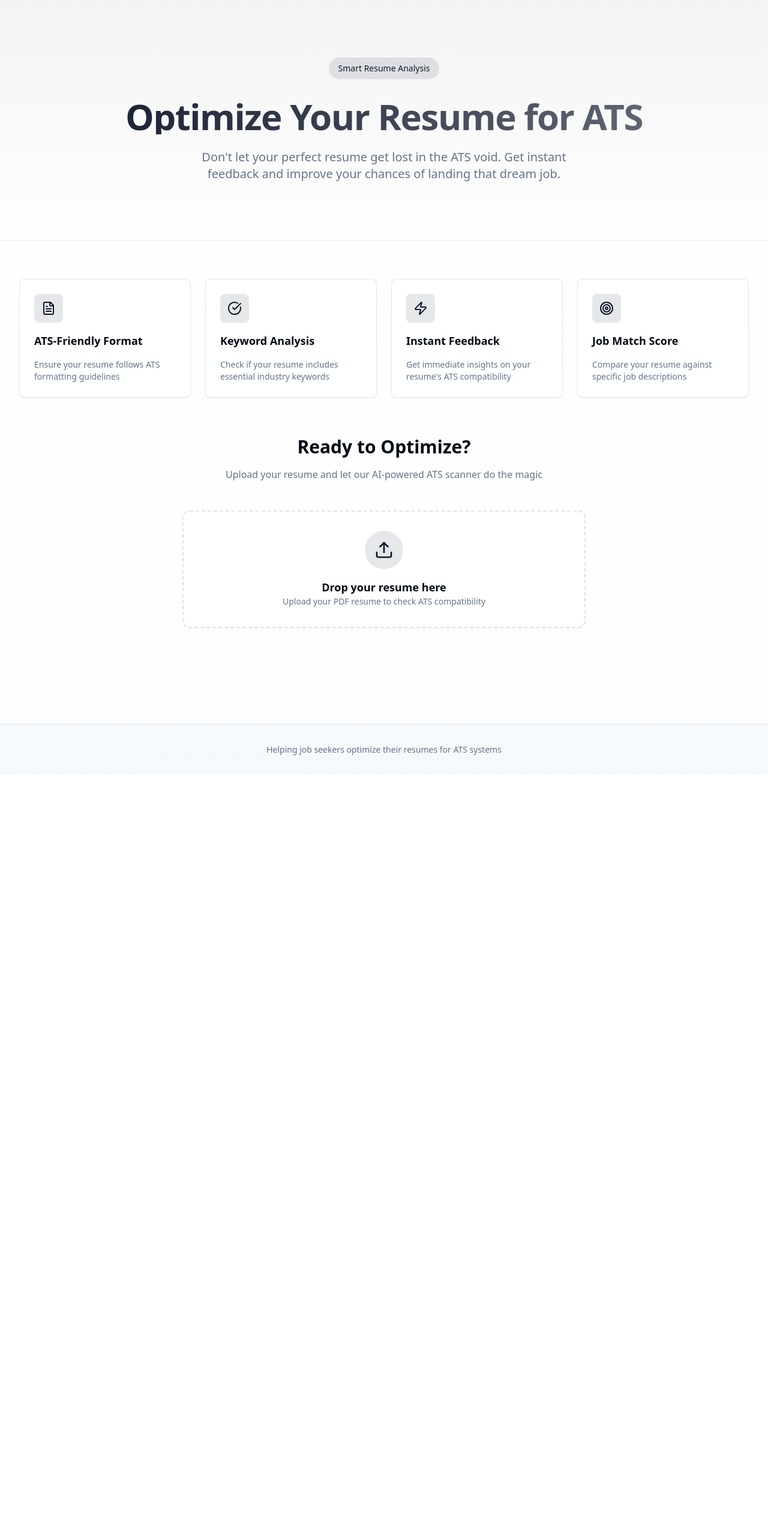
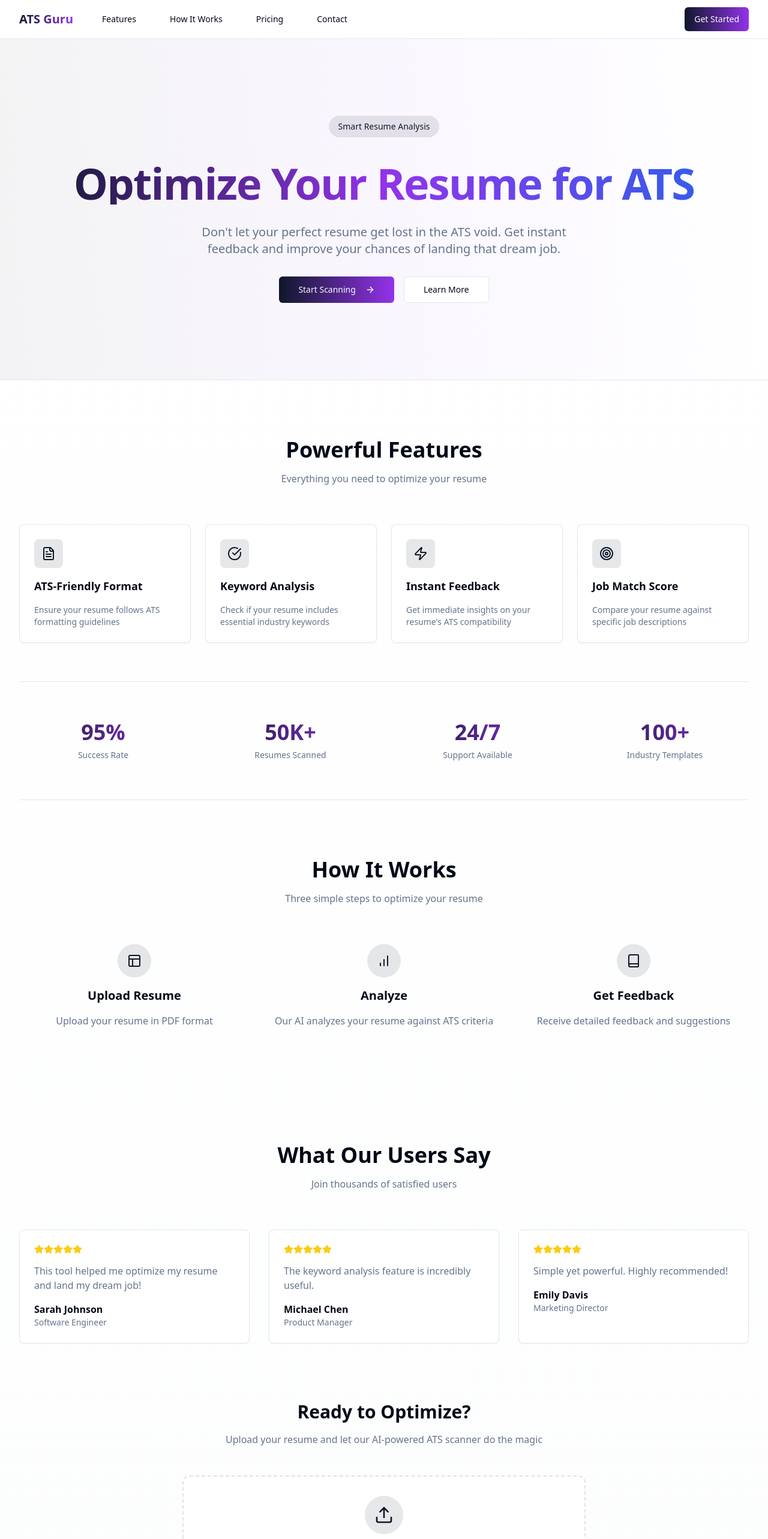
Before and after one commit to arjunnayak11/ats-guru, a React (Vite) app: page / in a window 1280 px wide. Shown: the top 2566 px of the page at 60% size. Before the commit the page ends 1292 px from the top, so only its background shows below. Built offline with nearby package versions, Linux system fonts and the light colour scheme.

Commit message:
Enhance application UI
This commit introduces several UI enhancements, including various color schemes, additional content sections, interactive elements, layout arrangements, a navigation header, and animations.

```diff
--- a/src/pages/Index.tsx
+++ b/src/pages/Index.tsx
@@ -2,11 +2,13 @@
 import { useState } from "react";
 import UploadZone from "@/components/UploadZone";
 import ScanResults from "@/components/ScanResults";
-import { FileText, CheckCircle, Zap, Target } from "lucide-react";
+import { FileText, CheckCircle, Zap, Target, Star, ArrowRight, Users, BarChart, Layout, Book } from "lucide-react";
 import { Card } from "@/components/ui/card";
+import { Button } from "@/components/ui/button";
 
 const Index = () => {
   const [showResults, setShowResults] = useState(false);
+  const [activeSection, setActiveSection] = useState<string>("home");
 
   const handleScanStart = async (file: File) => {
     // Here we'll add the actual scanning logic once Supabase is connected
@@ -39,32 +41,101 @@ const Index = () => {
     }
   ];
 
+  const testimonials = [
+    {
+      name: "Sarah Johnson",
+      role: "Software Engineer",
+      content: "This tool helped me optimize my resume and land my dream job!",
+      rating: 5
+    },
+    {
+      name: "Michael Chen",
+      role: "Product Manager",
+      content: "The keyword analysis feature is incredibly useful.",
+      rating: 5
+    },
+    {
+      name: "Emily Davis",
+      role: "Marketing Director",
+      content: "Simple yet powerful. Highly recommended!",
+      rating: 5
+    }
+  ];
+
+  const statistics = [
+    { value: "95%", label: "Success Rate" },
+    { value: "50K+", label: "Resumes Scanned" },
+    { value: "24/7", label: "Support Available" },
+    { value: "100+", label: "Industry Templates" }
+  ];
+
   return (
     <div className="min-h-screen bg-gradient-to-b from-background to-secondary/20">
-      {/* Hero Section */}
-      <div className="bg-gradient-to-b from-primary/5 to-transparent border-b">
-        <div className="container py-16 md:py-24">
-          <div className="text-center space-y-6 animate-fade-up">
-            <div className="inline-flex items-center px-4 py-2 rounded-full bg-primary/10 text-primary text-sm font-medium mb-2">
+      {/* Navigation Header */}
+      <nav className="sticky top-0 z-50 bg-background/80 backdrop-blur-sm border-b">
+        <div className="container flex items-center justify-between h-16">
+          <div className="flex items-center space-x-8">
+            <span className="text-xl font-bold bg-gradient-to-r from-primary to-purple-600 bg-clip-text text-transparent">
+              ATS Guru
+            </span>
+            <div className="hidden md:flex space-x-6">
+              {["Features", "How It Works", "Pricing", "Contact"].map((item) => (
+                <Button
+                  key={item}
+                  variant="ghost"
+                  className="hover:bg-primary/10 hover:text-primary transition-colors"
+                  onClick={() => setActiveSection(item.toLowerCase())}
+                >
+                  {item}
+                </Button>
+              ))}
+            </div>
+          </div>
+          <Button className="bg-gradient-to-r from-primary to-purple-600 hover:opacity-90">
+            Get Started
+          </Button>
+        </div>
+      </nav>
+
+      {/* Hero Section with Enhanced Animation */}
+      <div className="bg-gradient-to-r from-primary/5 via-purple-500/5 to-transparent border-b">
+        <div className="container py-20 md:py-32">
+          <div className="text-center space-y-8 animate-fade-up">
+            <div className="inline-flex items-center px-4 py-2 rounded-full bg-primary/10 text-primary text-sm font-medium mb-2 animate-pulse">
               Smart Resume Analysis
             </div>
-            <h1 className="text-4xl md:text-6xl font-bold tracking-tight bg-gradient-to-r from-primary to-primary/60 bg-clip-text text-transparent">
+            <h1 className="text-4xl md:text-7xl font-bold tracking-tight bg-gradient-to-r from-primary via-purple-600 to-blue-600 bg-clip-text text-transparent animate-scale-in">
               Optimize Your Resume for ATS
             </h1>
-            <p className="text-xl text-muted-foreground max-w-2xl mx-auto">
+            <p className="text-xl text-muted-foreground max-w-2xl mx-auto animate-fade-up" style={{ animationDelay: "200ms" }}>
               Don't let your perfect resume get lost in the ATS void. Get instant feedback and improve your chances of landing that dream job.
             </p>
+            <div className="flex justify-center gap-4 animate-fade-up" style={{ animationDelay: "400ms" }}>
+              <Button size="lg" className="bg-gradient-to-r from-primary to-purple-600 hover:opacity-90">
+                Start Scanning <ArrowRight className="ml-2" />
+              </Button>
+              <Button size="lg" variant="outline">
+                Learn More
+              </Button>
+            </div>
           </div>
         </div>
       </div>
 
-      {/* Features Grid */}
-      <div className="container py-16">
+      {/* Features Grid with Hover Effects */}
+      <div className="container py-24">
+        <div className="text-center mb-16 space-y-4">
+          <h2 className="text-3xl md:text-4xl font-bold">Powerful Features</h2>
+          <p className="text-muted-foreground">Everything you need to optimize your resume</p>
+        </div>
         <div className="grid grid-cols-1 md:grid-cols-2 lg:grid-cols-4 gap-6 mb-16">
           {features.map((feature, index) => (
-            <Card key={index} className="p-6 backdrop-blur-sm bg-white/50 border-primary/10 hover:border-primary/20 transition-colors">
+            <Card
+              key={index}
+              className="p-6 backdrop-blur-sm bg-white/50 border-primary/10 hover:border-primary/20 transition-all duration-300 hover:shadow-lg hover:scale-105 group"
+            >
               <div className="space-y-4">
-                <div className="inline-flex p-3 rounded-lg bg-primary/10 text-primary">
+                <div className="inline-flex p-3 rounded-lg bg-primary/10 text-primary group-hover:bg-primary group-hover:text-white transition-colors">
                   {feature.icon}
                 </div>
                 <h3 className="text-lg font-semibold">{feature.title}</h3>
@@ -76,7 +147,68 @@ const Index = () => {
           ))}
         </div>
 
-        {/* Upload Section */}
+        {/* Statistics Section */}
+        <div className="grid grid-cols-2 md:grid-cols-4 gap-8 py-16 border-y">
+          {statistics.map((stat, index) => (
+            <div key={index} className="text-center space-y-2 animate-fade-up" style={{ animationDelay: `${index * 100}ms` }}>
+              <div className="text-3xl md:text-4xl font-bold bg-gradient-to-r from-primary to-purple-600 bg-clip-text text-transparent">
+                {stat.value}
+              </div>
+              <p className="text-sm text-muted-foreground">{stat.label}</p>
+            </div>
+          ))}
+        </div>
+
+        {/* How It Works Section */}
+        <div className="py-24 space-y-16">
+          <div className="text-center space-y-4">
+            <h2 className="text-3xl md:text-4xl font-bold">How It Works</h2>
+            <p className="text-muted-foreground">Three simple steps to optimize your resume</p>
+          </div>
+          <div className="grid grid-cols-1 md:grid-cols-3 gap-8">
+            {[
+              { icon: <Layout />, title: "Upload Resume", desc: "Upload your resume in PDF format" },
+              { icon: <BarChart />, title: "Analyze", desc: "Our AI analyzes your resume against ATS criteria" },
+              { icon: <Book />, title: "Get Feedback", desc: "Receive detailed feedback and suggestions" }
+            ].map((step, index) => (
+              <div key={index} className="text-center space-y-4 animate-fade-up" style={{ animationDelay: `${index * 200}ms` }}>
+                <div className="inline-flex p-4 rounded-full bg-primary/10 text-primary">
+                  {step.icon}
+                </div>
+                <h3 className="text-xl font-semibold">{step.title}</h3>
+                <p className="text-muted-foreground">{step.desc}</p>
+              </div>
+            ))}
+          </div>
+        </div>
+
+        {/* Testimonials Section */}
+        <div className="py-24 space-y-16">
+          <div className="text-center space-y-4">
+            <h2 className="text-3xl md:text-4xl font-bold">What Our Users Say</h2>
+            <p className="text-muted-foreground">Join thousands of satisfied users</p>
+          </div>
+          <div className="grid grid-cols-1 md:grid-cols-3 gap-8">
+            {testimonials.map((testimonial, index) => (
+              <Card key={index} className="p-6 hover:shadow-lg transition-shadow animate-fade-up" style={{ animationDelay: `${index * 200}ms` }}>
+                <div className="space-y-4">
+                  <div className="flex text-yellow-400">
+                    {Array.from({ length: testimonial.rating }).map((_, i) => (
+                      <Star key={i} className="w-4 h-4 fill-current" />
+                    ))}
+                  </div>
+                  <p className="text-muted-foreground">{testimonial.content}</p>
+                  <div>
+                    <p className="font-semibold">{testimonial.name}</p>
+                    <p className="text-sm text-muted-foreground">{testimonial.role}</p>
+                  </div>
+                </div>
+              </Card>
+            ))}
+          </div>
+        </div>
+
+        {/* Upload Section with Enhanced UI */}
         <div className="max-w-2xl mx-auto space-y-12">
           <div className="text-center space-y-4">
             <h2 className="text-3xl font-bold">Ready to Optimize?</h2>
@@ -89,16 +221,52 @@ const Index = () => {
 
         {/* Results Section */}
         {showResults && (
-          <div className="max-w-2xl mx-auto mt-12">
+          <div className="max-w-2xl mx-auto mt-12 animate-fade-up">
             <ScanResults />
           </div>
         )}
       </div>
 
-      {/* Footer */}
+      {/* Enhanced Footer */}
       <footer className="border-t bg-muted/50 mt-24">
-        <div className="container py-8 text-center text-sm text-muted-foreground">
-          <p>Helping job seekers optimize their resumes for ATS systems</p>
+        <div className="container py-12">
+          <div className="grid grid-cols-2 md:grid-cols-4 gap-8">
+            <div className="space-y-4">
+              <h4 className="font-semibold">Product</h4>
+              <ul className="space-y-2 text-sm text-muted-foreground">
+                <li>Features</li>
+                <li>Pricing</li>
+                <li>FAQ</li>
+              </ul>
+            </div>
+            <div className="space-y-4">
+              <h4 className="font-semibold">Company</h4>
+              <ul className="space-y-2 text-sm text-muted-foreground">
+                <li>About</li>
+                <li>Careers</li>
+                <li>Blog</li>
+              </ul>
+            </div>
+            <div className="space-y-4">
+              <h4 className="font-semibold">Resources</h4>
+              <ul className="space-y-2 text-sm text-muted-foreground">
+                <li>Documentation</li>
+                <li>Guides</li>
+                <li>Support</li>
+              </ul>
+            </div>
+            <div className="space-y-4">
+              <h4 className="font-semibold">Legal</h4>
+              <ul className="space-y-2 text-sm text-muted-foreground">
+                <li>Privacy</li>
+                <li>Terms</li>
+                <li>Security</li>
+              </ul>
+            </div>
+          </div>
+          <div className="border-t mt-8 pt-8 text-center text-sm text-muted-foreground">
+            <p>Helping job seekers optimize their resumes for ATS systems</p>
+          </div>
         </div>
       </footer>
     </div>
```
